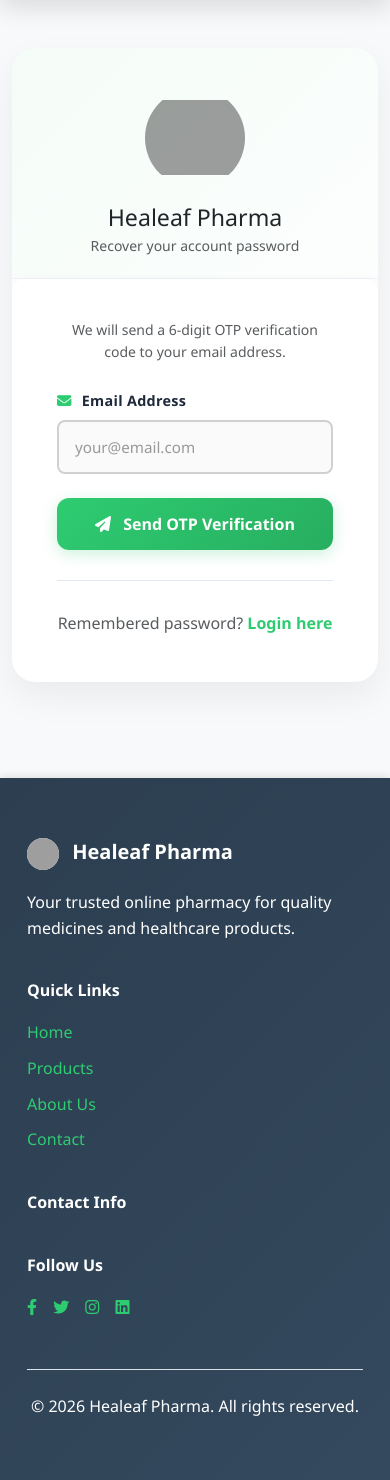
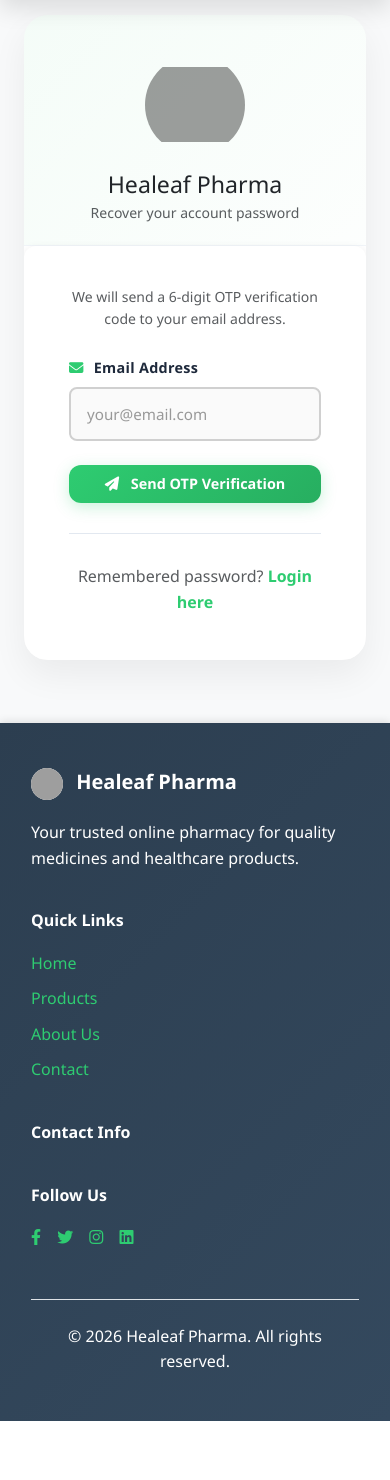
Before and after one commit to Lakisharma/health-pharma, a Django app: page /forgot-password/ in a window 390 px wide. Shown: the part 74-1554 px from the top of the page. After the commit the page ends 1495 px from the top, so only its background shows below. Run offline with Django 5.2, Linux system fonts and the light colour scheme; grey boxes are pictures that could not be loaded.

Commit message:
fix mobile media queries, footer layouts, and form wrappers across all pages

```diff
--- a/newapp/templates/base.html
+++ b/newapp/templates/base.html
@@ -580,6 +580,48 @@
             .product-image {
                 height: 200px;
             }
+
+            /* Responsive Spacing & Grid Padding */
+            .container {
+                padding-left: 16px !important;
+                padding-right: 16px !important;
+                padding-top: 15px !important;
+                padding-bottom: 15px !important;
+            }
+
+            .card {
+                margin-bottom: 16px !important;
+            }
+            .card-header {
+                padding: 1rem 1.2rem !important;
+            }
+            .card-body {
+                padding: 1.2rem !important;
+            }
+
+            /* Order Progress Tracker Mobile Scales */
+            .step-dot {
+                width: 46px !important;
+                height: 46px !important;
+                font-size: 1rem !important;
+            }
+            .step-label {
+                font-size: 0.72rem !important;
+                margin-top: 6px !important;
+            }
+            .track-line, .track-line-active {
+                top: 23px !important;
+            }
+
+            /* Buttons resizing on mobile */
+            .btn {
+                padding: 8px 18px !important;
+                font-size: 0.9rem !important;
+            }
+            .btn-lg {
+                padding: 10px 24px !important;
+                font-size: 1rem !important;
+            }
         }
     </style>
 
@@ -659,7 +701,9 @@
     {% endif %}
 
     <!-- Main Content -->
-    {% block content %}{% endblock %}
+    <main>
+        {% block content %}{% endblock %}
+    </main>
 
     <!-- Footer -->
     <footer class="mt-5">
--- a/newapp/templates/forgot_password.html
+++ b/newapp/templates/forgot_password.html
@@ -101,8 +101,8 @@
 
 {% block content %}
 <div class="container py-5 forgot-container">
-    <div class="row justify-content-center w-100">
-        <div class="col-md-6 col-lg-5 col-xl-4 p-0">
+    <div class="row justify-content-center mx-auto px-2" style="width: 100%; max-width: 500px;">
+        <div class="col-12 p-0">
             <div class="forgot-card shadow-lg">
                 <!-- Circular Logo Container -->
                 <div class="logo-container">
--- a/newapp/templates/login.html
+++ b/newapp/templates/login.html
@@ -116,8 +116,8 @@
 
 {% block content %}
 <div class="container py-5 login-container">
-    <div class="row justify-content-center w-100">
-        <div class="col-md-6 col-lg-5 col-xl-4 p-0">
+    <div class="row justify-content-center mx-auto px-2" style="width: 100%; max-width: 500px;">
+        <div class="col-12 p-0">
             <div class="login-card shadow-lg">
                 <!-- Circular Logo Container -->
                 <div class="logo-container">
--- a/newapp/templates/register.html
+++ b/newapp/templates/register.html
@@ -101,8 +101,8 @@
 
 {% block content %}
 <div class="container py-5 register-container">
-    <div class="row justify-content-center w-100">
-        <div class="col-md-8 col-lg-6 col-xl-5 p-0">
+    <div class="row justify-content-center mx-auto px-2" style="width: 100%; max-width: 550px;">
+        <div class="col-12 p-0">
             <div class="register-card shadow-lg">
                 <!-- Circular Logo Container -->
                 <div class="logo-container">
--- a/newapp/templates/reset_password.html
+++ b/newapp/templates/reset_password.html
@@ -86,8 +86,8 @@
 
 {% block content %}
 <div class="container py-5 reset-container">
-    <div class="row justify-content-center w-100">
-        <div class="col-md-6 col-lg-5 col-xl-4 p-0">
+    <div class="row justify-content-center mx-auto px-2" style="width: 100%; max-width: 500px;">
+        <div class="col-12 p-0">
             <div class="reset-card shadow-lg">
                 <!-- Circular Logo Container -->
                 <div class="logo-container">
--- a/newapp/templates/verify_otp.html
+++ b/newapp/templates/verify_otp.html
@@ -101,8 +101,8 @@
 
 {% block content %}
 <div class="container py-5 verify-container">
-    <div class="row justify-content-center w-100">
-        <div class="col-md-6 col-lg-5 col-xl-4 p-0">
+    <div class="row justify-content-center mx-auto px-2" style="width: 100%; max-width: 500px;">
+        <div class="col-12 p-0">
             <div class="verify-card shadow-lg">
                 <!-- Circular Logo Container -->
                 <div class="logo-container">
```
